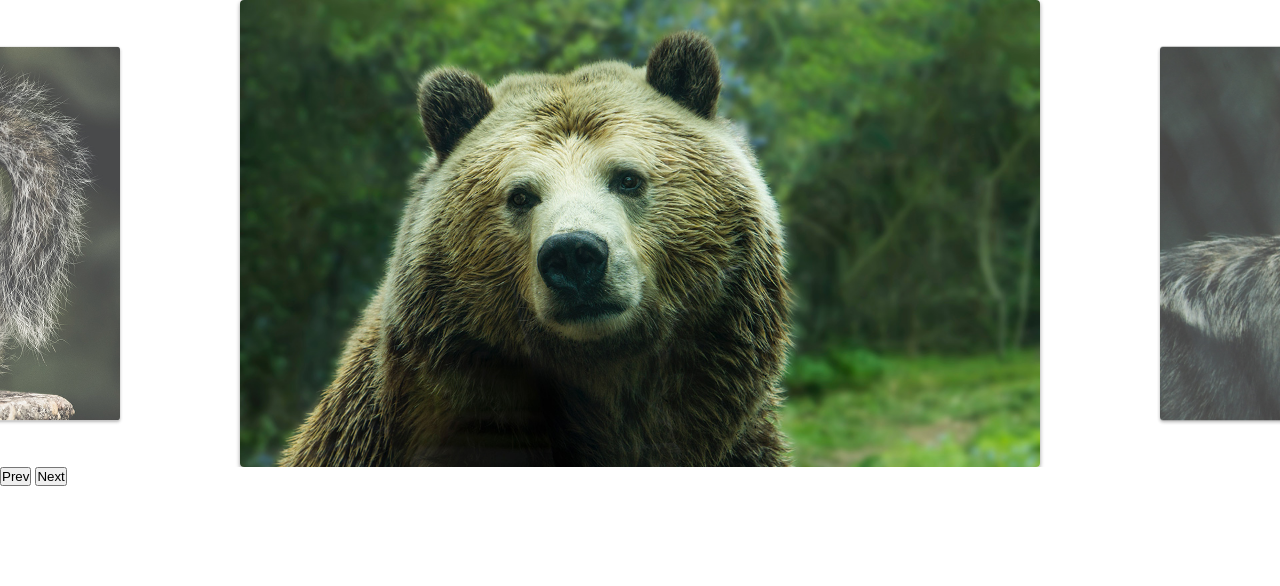
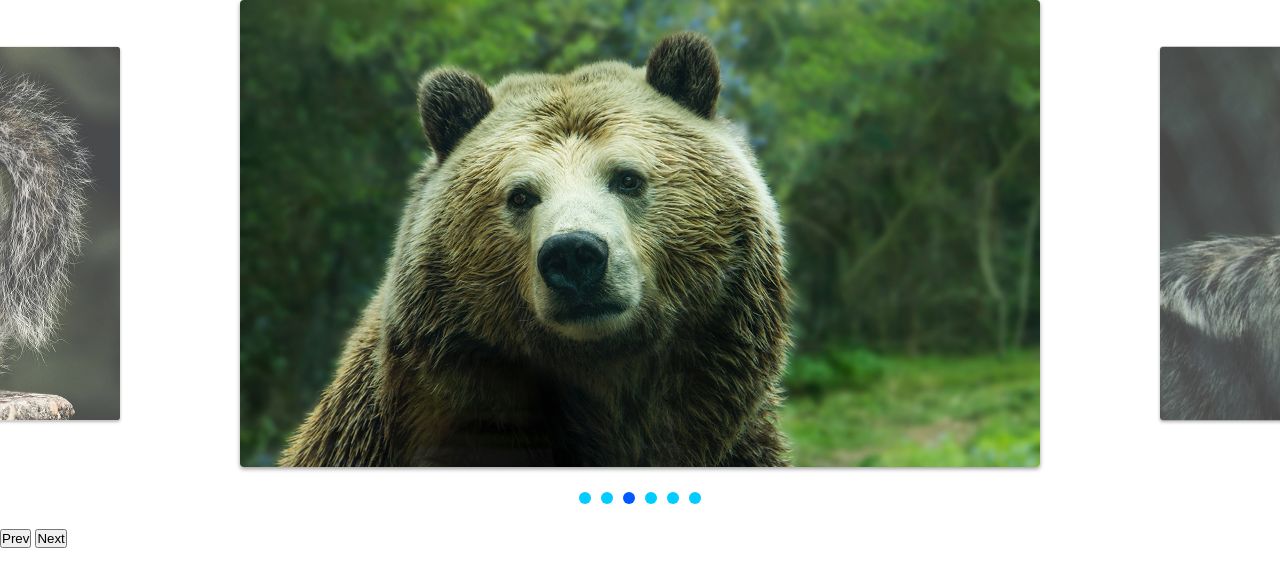
Before and after one commit to GabrielDNeto/JS-Slider, a plain HTML site: page index.html in a window 1280 px wide. Drawn offline with Linux system fonts and the light colour scheme.

Commit message:
Adicionada pagination por slide

```diff
--- a/css/style.css
+++ b/css/style.css
@@ -43,3 +43,25 @@ img {
   opacity: 1;
   transform: scale(1);
 }
+
+[data-control="slide"] {
+  display: flex;
+  justify-content: center;
+  margin: 20px;
+  text-indent: -999px;
+}
+
+[data-control="slide"] li a {
+  display: block;
+  width: 12px;
+  height: 12px;
+  background: #00ccff;
+  border-radius: 50%;
+  overflow: hidden;
+  margin: 5px;
+}
+
+[data-control="slide"] li.active a,
+[data-control="slide"] li a:hover {
+  background: #0059ff;
+}
--- a/js/script.js
+++ b/js/script.js
@@ -3,3 +3,5 @@ import {Slide, SlideNav} from './slide.js';
 const slide = new SlideNav('.slide', '.wrapper');
 slide.init();
 slide.addArrow('.prev', '.next');
+
+slide.addControl();
--- a/js/slide.js
+++ b/js/slide.js
@@ -6,6 +6,7 @@ export class Slide {
       this.wrapper = document.querySelector(wrapper);
       this.dist = { finalPosition: 0, startX: 0, movement: 0 }
       this.activeClass = 'active'
+      this.changeEvent = new Event('changeEvent');
     }
 
     transition(active) {
@@ -97,6 +98,7 @@ export class Slide {
       this.slidesIndexNav(index);
       this.dist.finalPosition = activeSlide.position;
       this.changeActiveClass();
+      this.wrapper.dispatchEvent(this.changeEvent);
     }
 
     changeActiveClass() {
@@ -147,6 +149,11 @@ export class Slide {
 
 
   export class SlideNav extends Slide {
+    constructor(slide, wrapper) {
+      super(slide, wrapper);
+      this.bindControlEvents();
+    }
+
     addArrow(prev, next) {
       this.prevElement = document.querySelector(prev);
       this.nextElement = document.querySelector(next);
@@ -157,4 +164,41 @@ export class Slide {
       this.prevElement.addEventListener('click', this.activePrevSlide);
       this.nextElement.addEventListener('click', this.activeNextSlide);
     }
+
+    createControl(){
+      const control = document.createElement('ul');
+      control.dataset.control = 'slide';
+      this.slideArray.forEach((item, index) => {
+        control.innerHTML += `<li><a href="#slide${index + 1}">${index + 1}</a></li>`
+      });
+
+      this.wrapper.appendChild(control);
+      return control
+    }
+
+    eventControl(item, index) {
+      item.addEventListener('click', (event) => {
+        event.preventDefault();
+        this.changeSlide(index)
+      });
+      this.wrapper.addEventListener('changeEvent', this.activeControlItem);
+    }
+
+    activeControlItem(){
+      this.controlArray.forEach(item => item.classList.remove(this.activeClass));
+      this.controlArray[this.index.active].classList.add(this.activeClass);
+    }
+
+    addControl(customControl) {
+      this.control = document.querySelector(customControl) || this.createControl();
+      this.controlArray = [...this.control.children];
+      this.activeControlItem();
+      this.controlArray.forEach(this.eventControl);
+    }
+
+    bindControlEvents(){
+      this.eventControl = this.eventControl.bind(this);
+      this.activeControlItem = this.activeControlItem.bind(this);
+
+    }
   }
```
